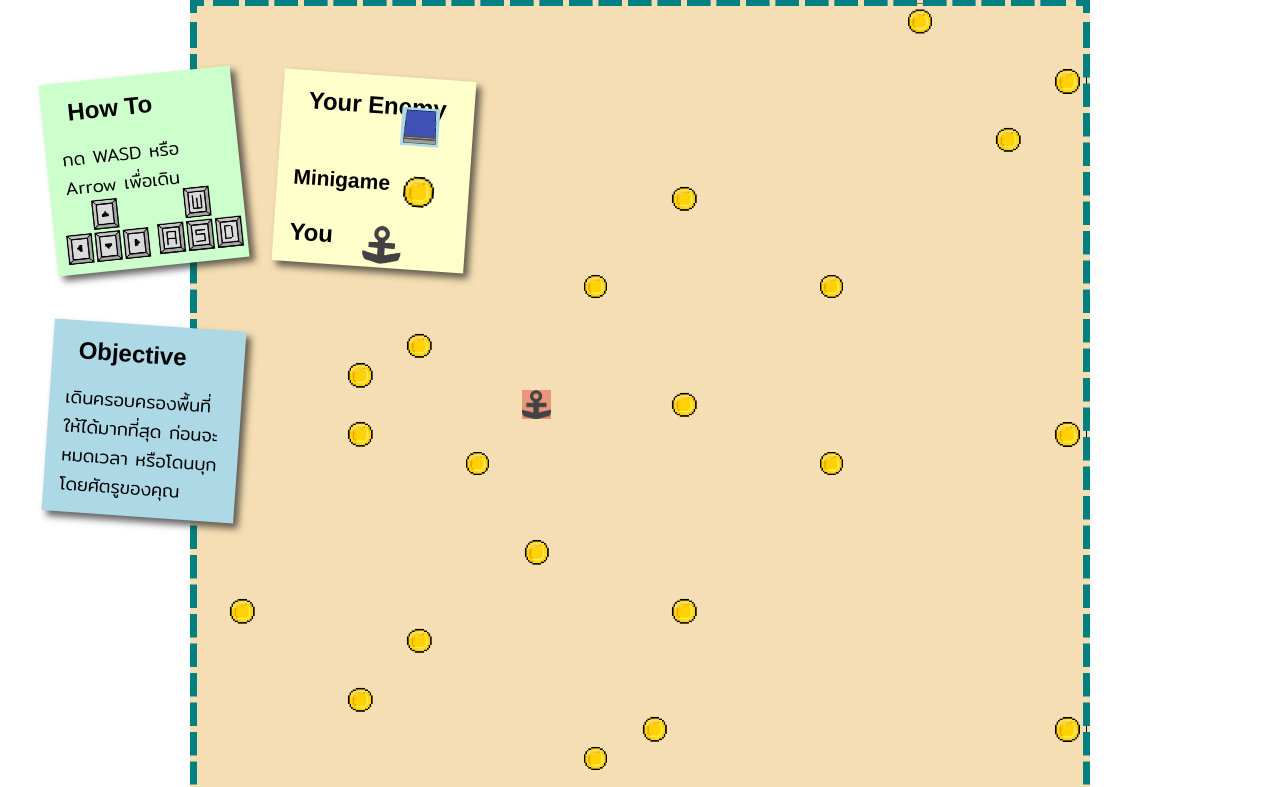
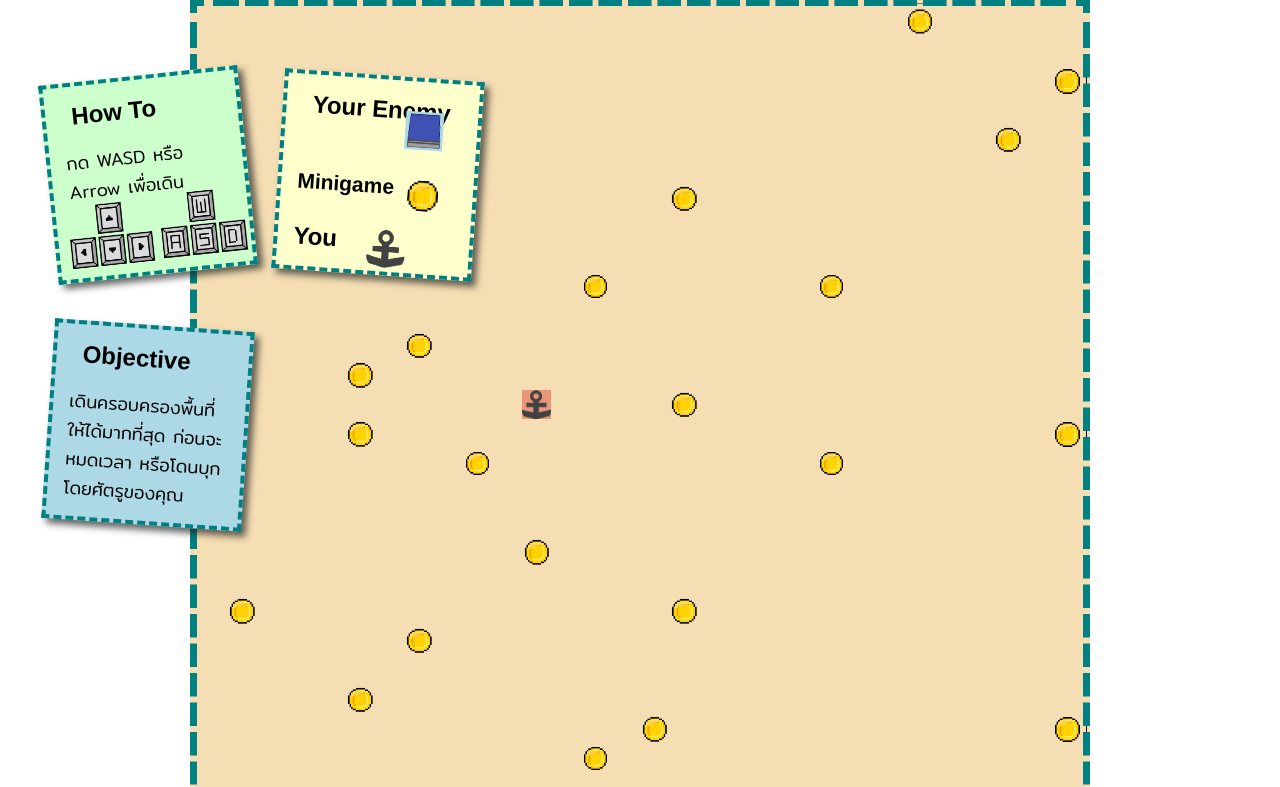
Before and after one commit to kaho1910/MultiMedia-GreenPeace-Project, a plain HTML site: page index.html in a window 1280 px wide. Shown: the part 46-833 px from the top of the page. Drawn offline with Linux system fonts and the light colour scheme; a web font is replaced by a local one.

Commit message:
style: sticky note border

```diff
--- a/css/main.css
+++ b/css/main.css
@@ -2,6 +2,10 @@
     font-family: "PixelSplitter";
     src: url("//db.onlinewebfonts.com/t/03d72a0482b2bc12a4f8ab59354fd4af.eot");
     src: url("//db.onlinewebfonts.com/t/03d72a0482b2bc12a4f8ab59354fd4af.eot?#iefix") format("embedded-opentype"), url("//db.onlinewebfonts.com/t/03d72a0482b2bc12a4f8ab59354fd4af.woff2") format("woff2"), url("//db.onlinewebfonts.com/t/03d72a0482b2bc12a4f8ab59354fd4af.woff") format("woff"), url("//db.onlinewebfonts.com/t/03d72a0482b2bc12a4f8ab59354fd4af.ttf") format("truetype"), url("//db.onlinewebfonts.com/t/03d72a0482b2bc12a4f8ab59354fd4af.svg#PixelSplitter") format("svg");
+}
+
+a {
+    border: 4px dashed teal;
 }
 
 p {
```
